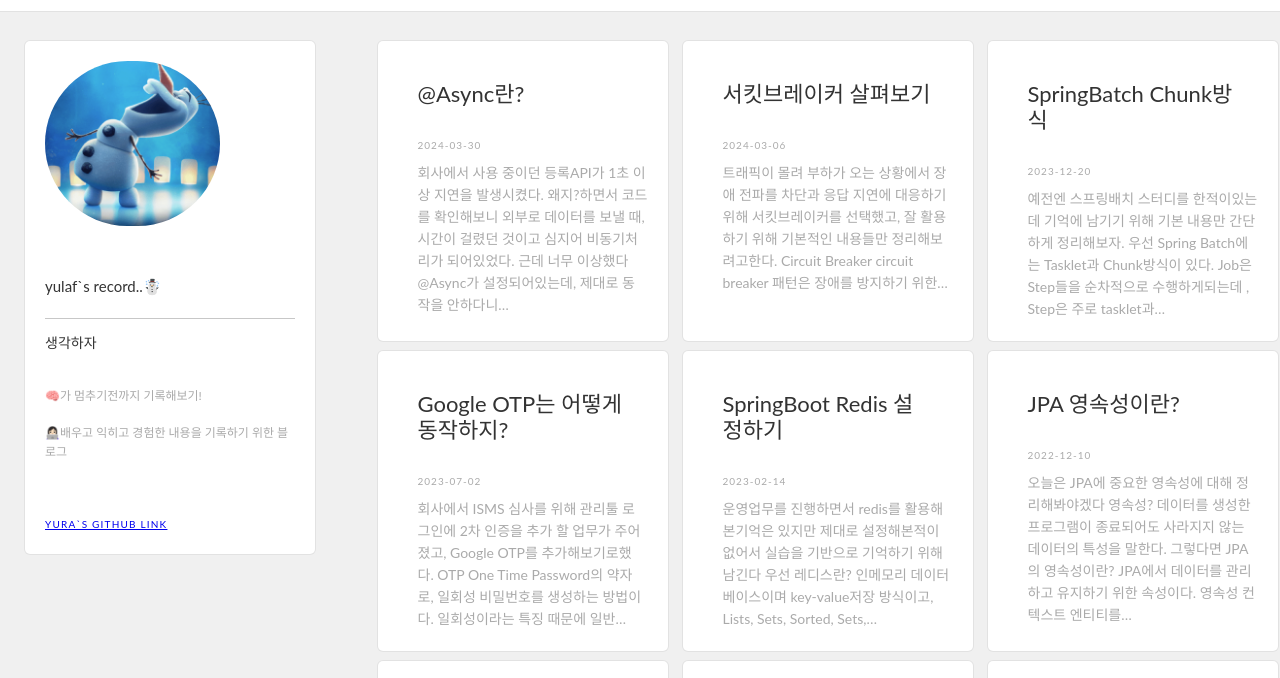
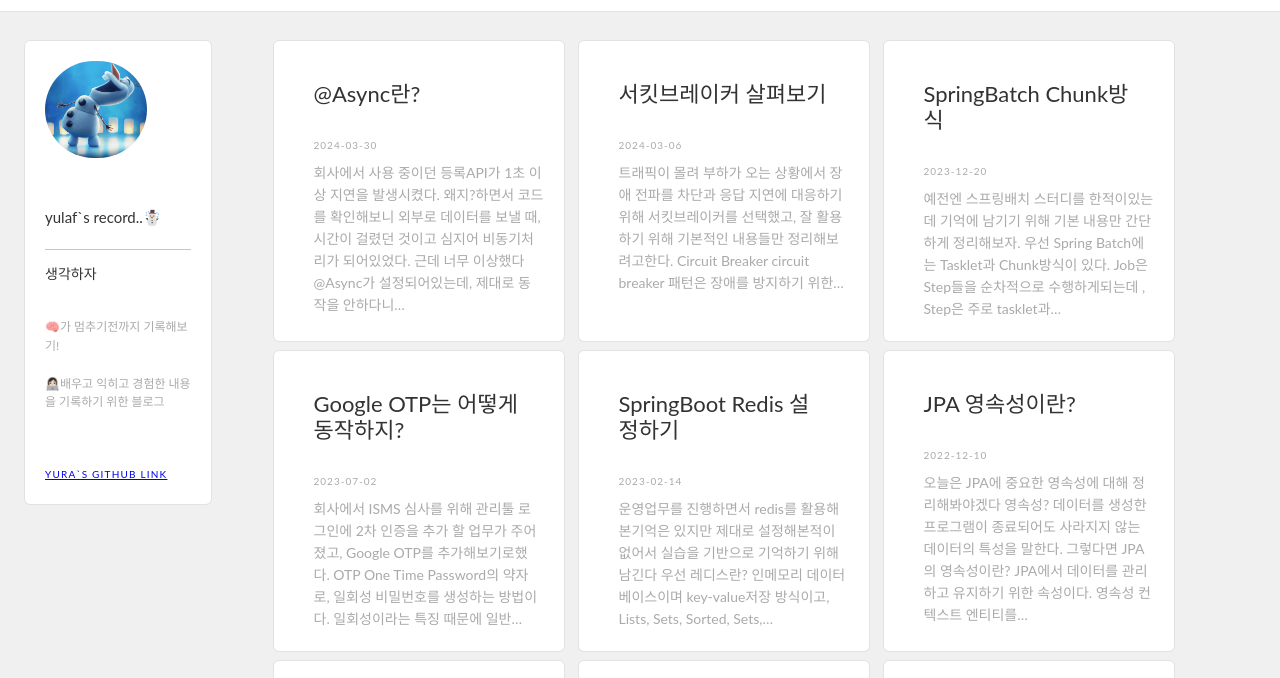
Before and after one commit to dbeod2/yulaf-blog, a Gatsby site: page / in a window 1280 px wide. Shown: the part 54-732 px from the top of the page. Built offline with nearby package versions, Linux system fonts and the light colour scheme; Gatsby itself is replaced by a stand-in of ours; some packages are replaced by stand-ins of ours.

Commit message:
프로필 사이즈 변경

```diff
--- a/src/components/layout.module.css
+++ b/src/components/layout.module.css
@@ -98,7 +98,7 @@ div {
 }
 
 .profileWidth {
-    width: 25%;
+    width: 17%;
     position: relative;
     min-height: 1px;
     padding-left: 35px;
```
